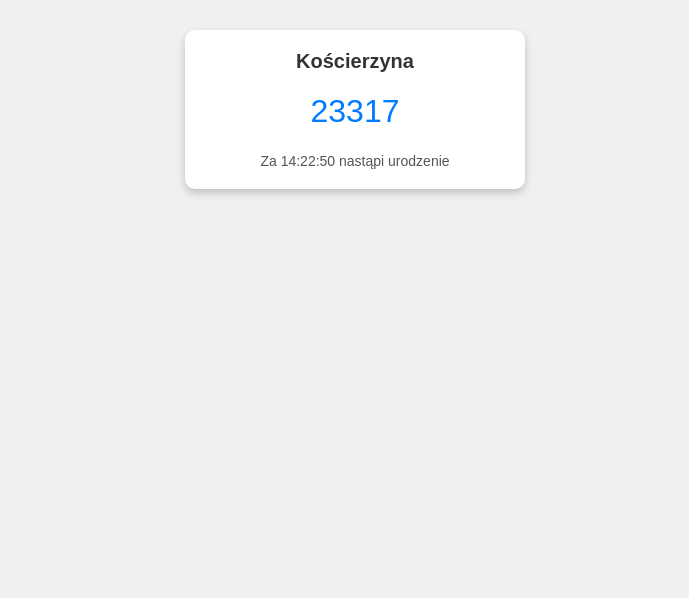
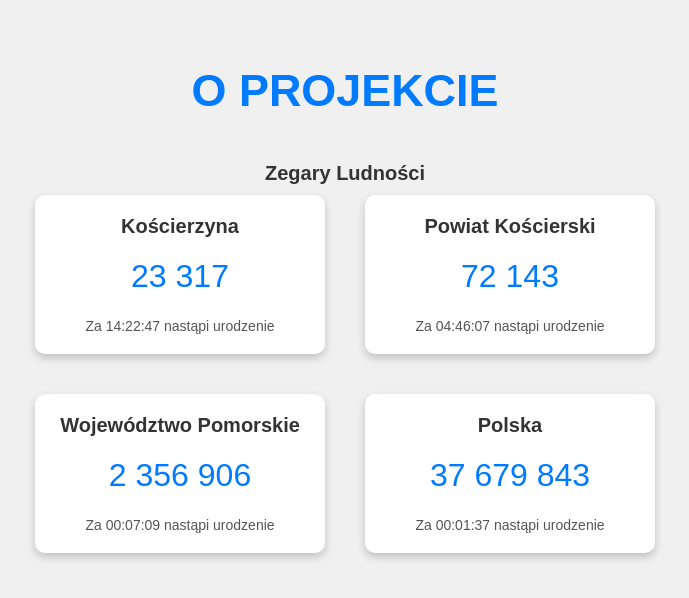
Before and after one commit to BotchedRPR/population-tracker, a plain HTML site: page index.html in a window 1280 px wide. Shown: the whole page, without its empty margins (295-984 px from the left). Drawn offline with Linux system fonts and the light colour scheme.

Commit message:
add grid

```diff
--- a/index.html
+++ b/index.html
@@ -9,7 +9,19 @@
 </head>
 
 <body>
+	<nav>
+		<h3 onclick="openNav()">O Projekcie</h3>
+	</nav>
+	<h1>Zegary Ludności</h1>
 	<div id="counters-container"></div>
+
+	<div id="menusidenav" class="sidenav_menu">
+		<a href="javascript:void(0)" class="closebtn" onclick="closeNav()">&times;</a>
+		<div class="sidenav linesnav">
+			<h1>O Projekcie</h1>
+				<p>Ten projekt przedstawia zegary ludności, które pokazują aktualną liczbę ludności w różnych regionach świata. Dane są aktualizowane w czasie rzeczywistym, aby zapewnić dokładne informacje.</p>
+		</div>
+	</div>
 
 	<script src="script.js"></script>
 </body>
--- a/script.js
+++ b/script.js
@@ -34,135 +34,108 @@ const counters = [
 ];
 
 const secondsInHalfYear = 181 * 24 * 3600;
-let currentCounterIndex = 0;
 
-// Function to calculate the population
-function calculatePopulation(counter) {
-	const now = new Date();
-	const elapsedSeconds = Math.floor((now - counter.startDate) / 1000);
-
+function createCounter(counter) {
 	const birthInterval = secondsInHalfYear / counter.births;
 	const deathInterval = secondsInHalfYear / counter.deaths;
+	let firstUpdate = true;
 
-	const births = Math.floor(elapsedSeconds / birthInterval);
-	const deaths = Math.floor(elapsedSeconds / deathInterval);
+	function calculatePopulation() {
+		const now = new Date();
+		const elapsedSeconds = Math.floor((now - counter.startDate) / 1000);
 
-	return counter.startPopulation + births - deaths;
-}
+		const births = Math.floor(elapsedSeconds / birthInterval);
+		const deaths = Math.floor(elapsedSeconds / deathInterval);
 
-// Function to format time for the next event
-function formatTime(seconds) {
-	const hours = Math.floor(seconds / 3600);
-	const minutes = Math.floor((seconds % 3600) / 60);
-	const sec = Math.floor(seconds % 60);
-	return `${hours.toString().padStart(2, '0')}:${minutes.toString().padStart(2, '0')}:${sec.toString().padStart(2, '0')}`;
-}
-
-// Function to calculate the time to the next event
-function calculateNextEvent(counter) {
-	const now = new Date();
-	const elapsedSeconds = Math.floor((now - counter.startDate) / 1000);
-
-	const birthInterval = secondsInHalfYear / counter.births;
-	const deathInterval = secondsInHalfYear / counter.deaths;
-
-	const nextBirthIn = birthInterval - (elapsedSeconds % birthInterval);
-	const nextDeathIn = deathInterval - (elapsedSeconds % deathInterval);
-
-	return { nextBirthIn, nextDeathIn };
-}
-
-const proportion = 5000;
-
-// Function to animate and update the content
-function animateContent() {
-	const container = document.querySelector(".counter-container");
-
-	// Ensure the container exists
-	if (!container) {
-		console.error("The container element is missing.");
-		return;
+		return counter.startPopulation + births - deaths;
 	}
 
-	// Wait for the slide-out animation to finish before sliding in again
-	setTimeout(() => {
-		// After the slide-out, now slide in
-		container.classList.remove("slide-out");
-		container.classList.add("slide-in");
+	function calculateNextEvent() {
+		const now = new Date();
+		const elapsedSeconds = Math.floor((now - counter.startDate) / 1000);
 
-		// Ensure counters and currentCounterIndex are defined
-		if (typeof currentCounterIndex === 'undefined' || !counters || counters.length === 0) {
-			console.error("Counters or currentCounterIndex is not defined correctly.");
-			return;
+		const nextBirthIn = birthInterval - (elapsedSeconds % birthInterval);
+		const nextDeathIn = deathInterval - (elapsedSeconds % deathInterval);
+
+		return { nextBirthIn, nextDeathIn };
+	}
+
+	function updateDisplay() {
+		const populationElement = document.getElementById(`${counter.id}-population`);
+		const newPopulation = calculatePopulation();
+
+		if (firstUpdate) {
+			setPopulation(populationElement, newPopulation, true);
+			firstUpdate = false;
+		} else {
+			const currentPopulation = parseInt(
+				populationElement.querySelector(".digit.show").textContent.replace(/\s+/g, '')
+			);
+			if (currentPopulation !== newPopulation) {
+				setPopulation(populationElement, newPopulation, false);
+			}
 		}
 
-		// Get the current counter object
-		const currentCounter = counters[currentCounterIndex];
-		const population = calculatePopulation(currentCounter);  // Ensure this function returns a valid number
-		const { nextBirthIn, nextDeathIn } = calculateNextEvent(currentCounter);
-
-		console.log("Population:", population);  // Debug log to ensure population has a valid value
-
-		// Ensure elements exist before updating them
-		const counterNameElement = document.querySelector("#counter-name");
-		const counterPopulationElement = document.querySelector("#counter-population");
-		const counterNextEventElement = document.querySelector("#counter-next-event");
-
-		if (counterNameElement && counterPopulationElement && counterNextEventElement) {
-			// Update the content dynamically
-			counterNameElement.textContent = currentCounter.name;
-
-			// Update the population content
-			if (population !== undefined && population !== null) {
-				counterPopulationElement.textContent = population.toString();  // Ensure population is converted to string
-			} else {
-				console.error("Population value is invalid.");
-			}
-
-			// Update the next event content
-			counterNextEventElement.textContent = nextBirthIn <= nextDeathIn
+		const { nextBirthIn, nextDeathIn } = calculateNextEvent();
+		const nextEventText =
+			nextBirthIn <= nextDeathIn
 				? `Za ${formatTime(nextBirthIn)} nastąpi urodzenie`
 				: `Za ${formatTime(nextDeathIn)} nastąpi zgon`;
-		} else {
-			console.error("One or more elements are missing.");
+
+		document.getElementById(`${counter.id}-next-event`).textContent = nextEventText;
+	}
+
+	function setPopulation(element, newPopulation, instant) {
+		const newDigitElement = document.createElement("div");
+		newDigitElement.classList.add("digit");
+		if (!instant) {
+			newDigitElement.classList.add("show");
+		}
+		newDigitElement.textContent = newPopulation.toLocaleString("pl-PL");
+
+		const currentDigit = element.querySelector(".digit.show");
+		if (currentDigit) {
+			currentDigit.classList.remove("show");
+			currentDigit.classList.add("hide");
+			setTimeout(() => currentDigit.remove(), 500);
 		}
 
-		// Cycle to the next counter
-		currentCounterIndex = (currentCounterIndex + 1) % counters.length;
+		element.appendChild(newDigitElement);
 
-		// Wait for the content to be updated, then slide out to the right
-		setTimeout(() => {
-			container.classList.remove("slide-in");
-			container.classList.add("slide-out");
-		}, proportion); // Delay to allow time for content update before sliding out
+		if (instant) {
+			newDigitElement.classList.add("show");
+		} else {
+			setTimeout(() => newDigitElement.classList.add("show"), 10);
+		}
+	}
 
-	}, proportion/2); // Wait for the slide-in to complete before updating content
-}
+	function formatTime(seconds) {
+		const hours = Math.floor(seconds / 3600);
+		const minutes = Math.floor((seconds % 3600) / 60);
+		const sec = Math.floor(seconds % 60);
+		return `${hours.toString().padStart(2, '0')}:${minutes.toString().padStart(2, '0')}:${sec.toString().padStart(2, '0')}`;
+	}
 
-
-// Start the animation cycle
-function startAnimation() {
-	// Create and inject the container dynamically
 	const container = document.createElement("div");
 	container.classList.add("counter-container");
 	container.innerHTML = `
-	    <h1 id="counter-name"></h1>
-	    <div class="counter">
-		<div id="counter-population"></div>
-	    </div>
-	    <p id="counter-next-event"></p>
-	`;
+        <h1>${counter.name}</h1>
+        <div class="counter" id="${counter.id}-population">
+            <div class="digit show">${counter.startPopulation.toLocaleString("pl-PL")}</div>
+        </div>
+        <p id="${counter.id}-next-event">Czas do zmiany: --:--:--</p>
+    `;
 	document.getElementById("counters-container").appendChild(container);
 
-	// Ensure counters and currentCounterIndex are defined
-	if (!counters || counters.length === 0) {
-		console.error("No counters data available.");
-		return;
-	}
-
-	// Initialize content and animation
-	animateContent();
-	setInterval(animateContent, proportion*2); // Adjust interval as needed
+	updateDisplay();
+	setInterval(updateDisplay, 1000);
 }
 
-document.addEventListener("DOMContentLoaded", startAnimation);
+counters.forEach(createCounter);
+
+function openNav() {
+	document.getElementById("menusidenav").style.width = "100%";
+}
+function closeNav() {
+	document.getElementById("menusidenav").style.width = "0";
+}
--- a/styles.css
+++ b/styles.css
@@ -15,20 +15,8 @@ body {
     border-radius: 10px;
     box-shadow: 0 4px 8px rgba(0, 0, 0, 0.2);
     margin: 10px;
-    width: 300px;
-    opacity: 1;
-    position: absolute;  /* Keep it positioned relative to the viewport */
-    left: 50%;            /* Center it horizontally */
-    transform: translateX(100vh);  /* Start off-screen to the right */
-    transition: opacity 1s ease-in-out, transform 1s ease-in-out;
-}
-
-.counter-container.slide-in {
-    transform: translateX(-50%);  /* Move to the center */
-}
-
-.counter-container.slide-out {
-    transform: translateX(100vh);  /* Move off-screen to the right */
+    width: 250px;
+    /* Ensuring the counters fit well */
 }
 
 h1 {
@@ -43,8 +31,40 @@ h1 {
     margin: 20px 0;
     position: relative;
     height: 40px;
-    /* Fixed height to prevent layout shifts */
+    /* Fixed height for consistency */
     overflow: hidden;
+}
+
+.digit {
+    position: absolute;
+    left: 0;
+    right: 0;
+    opacity: 0;
+    transform: translateY(20px);
+    transition: all 0.5s ease;
+}
+
+.digit.show {
+    opacity: 1;
+    transform: translateY(0);
+    animation: scaleUpDown 0.5s ease;
+}
+
+.digit.hide {
+    opacity: 0;
+    transform: translateY(-20px);
+}
+
+@keyframes scaleUpDown {
+    0% {
+        transform: scale(1);
+    }
+    50% {
+        transform: scale(1.2);
+    }
+    100% {
+        transform: scale(1);
+    }
 }
 
 p {
@@ -73,7 +93,6 @@ nav {
     width: auto;
     display: flex;
     flex-direction: column;
-    flex-wrap: wrap;
     align-items: center;
     justify-content: space-around;
 }
@@ -87,7 +106,7 @@ nav {
     left: 0;
     background-color: rgba(0, 0, 0, 0.9);
     overflow-x: hidden;
-    transition: width 0.5s ease;
+    transition: 0.5s;
     font-weight: 700;
     font-size: 3vw;
     color: #fff;
@@ -105,6 +124,7 @@ nav {
 
 .closebtn {
     color: #007BFF;
+    top: 0;
     font-size: 35px;
     padding: 0 3px;
     cursor: pointer;
@@ -113,12 +133,31 @@ nav {
 }
 
 @media (max-width: 768px) {
+    /* 4 in a column layout for small screens */
     .counter-container {
-        width: 90%;
+        width: 80%;
     }
-
-    .sidenav p,
-    .sidenav h1 {
-        font-size: 4vw;
+    #counters-container {
+        display: grid;
+        grid-template-columns: 1fr;
+        gap: 20px;
     }
 }
+
+@media (min-width: 769px) and (max-width: 1200px) {
+    /* 2x2 layout for medium screens */
+    #counters-container {
+        display: grid;
+        grid-template-columns: repeat(2, 1fr);
+        gap: 20px;
+    }
+}
+
+@media (min-width: 1201px) {
+    /* 2x2 layout for large screens */
+    #counters-container {
+        display: grid;
+        grid-template-columns: repeat(2, 1fr);
+        gap: 20px;
+    }
+}
```
